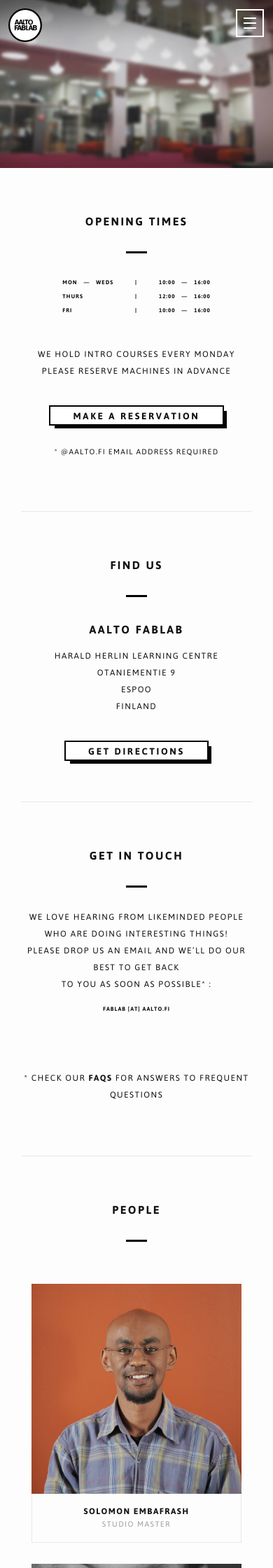
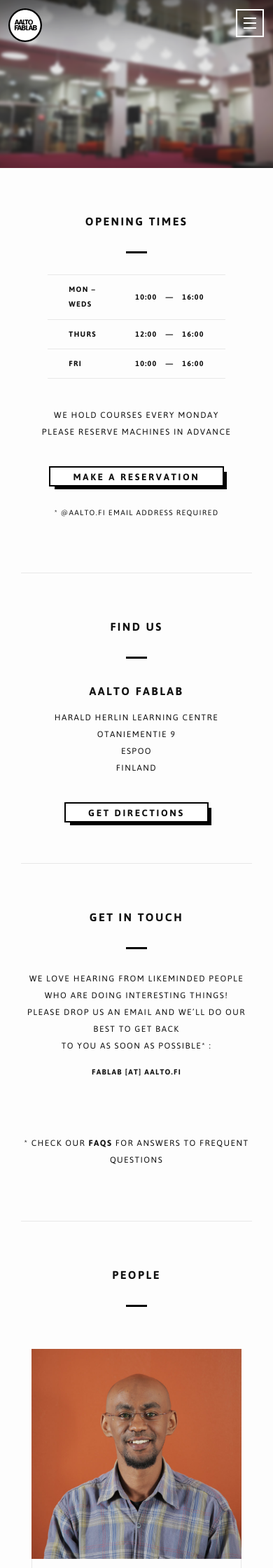
Before and after one commit to AaltoFablab/aaltofablab-site, a Jekyll site: the page built from info.md, in a window 390 px wide. Shown: the top 2240 px of the page at 70% size. Built offline with Jekyll 4.4.1, drawn with Linux system fonts in a browser that asks for light colours; some of the changed text lies outside the part shown.

Commit message:
opening times tidied, phone number field added for people

```diff
--- a/_layouts/info.html
+++ b/_layouts/info.html
@@ -63,6 +63,13 @@
               {% endif %}
             </div>
             <div class="info--person-role">{{ p.role }}</div>
+            <div class="info--person-contact">
+              {% if p.phone %}
+                T: {{ p.phone }}
+              {% else %}
+                 –
+              {% endif %}
+            </div>
           </div>
         </div>
       {% endfor %}
--- a/_sass/minima/_info.scss
+++ b/_sass/minima/_info.scss
@@ -70,15 +70,29 @@
 
     table {
       display: inline;
+      text-align: center !important;
+      vertical-align: middle;
+      border-collapse: collapse;
 
-      & tr td:first-child {
+      & tr td:first-child{
         text-align: left;
+        padding-left: 30px
+      }
+
+      & tr td:nth-child(2){
+        padding-right: 30px
+      }
+
+      & td {
+        border-top: 1px solid #e8e8e8;
+        border-bottom: 1px solid #e8e8e8;
+        padding: 10px 0;
       }
     }
 
     @media screen and (max-width:$iphone)
     {
-      font-size: 6pt;
+      font-size: 8pt;
     }
   }
 
@@ -239,6 +253,11 @@
     opacity: 0.4;
     font-size: 90%;
   }
+
+  &-contact {
+    opacity: 0.4;
+    font-size: 90%;
+  }
 }
 
 #howItWorks, #aboutFabLabs, #faqs {
```
Also changed, not shown: _info/opening-times.md (+4 -5 lines), _info/solomon.md (+1 -0 lines).
